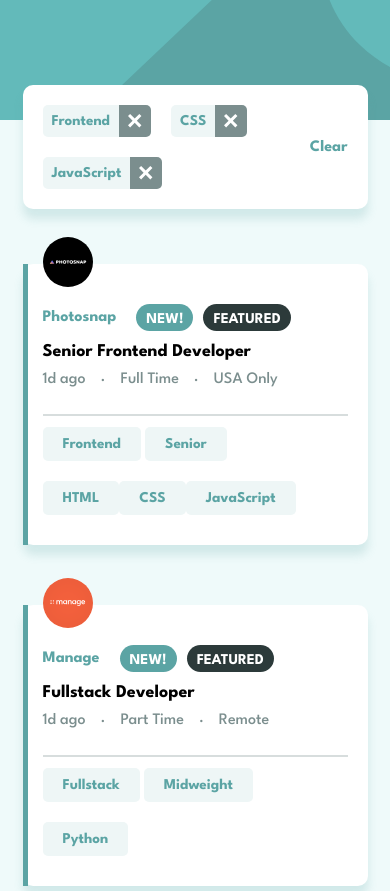
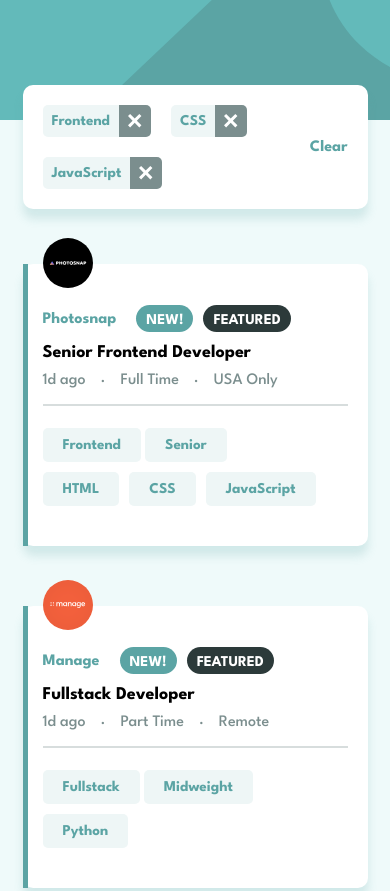
Before and after one commit to AmdjedSanero/static-job-listings-master, a plain HTML site: page index.html in a window 390 px wide. Shown: the top 891 px of the page. Drawn offline with Linux system fonts and the light colour scheme.

Commit message:
very responsive all devices

```diff
--- a/css/style.css
+++ b/css/style.css
@@ -146,6 +146,9 @@ main {
   text-transform: capitalize;
   font-size: 16px;
   font-weight: bold;
+  padding: 0 0px;
+  padding-top: 8px;
+  padding-bottom: 5px;
 }
 
 .result .container .left-side .info-text .top .new {
@@ -220,8 +223,71 @@ main {
   color: white;
   cursor: pointer;
 }
+.right-side .languages {
+  display: flex;
+  justify-content: center;
+  align-items: center;
+  gap: 10px;
+}
+@media (max-width: 992px) {
+  .container {
+    width: 700px;
+  }
+  .filter .container {
+    padding: 20px;
+  }
+  .result .container {
+    padding: 20px;
+    flex-direction: column;
+    gap: 50px;
+    align-items: flex-start;
+  }
+  .left-side {
+    position: relative;
+    padding-top: 20px;
+    width: 100%;
+  }
+  .left-side img {
+    position: absolute;
+    bottom: 100px;
+    left: 0px;
+    width: 50px;
+    height: 50px;
+  }
+  .result .container .left-side .info-text .top .company {
+    margin-right: 10px;
+  }
+  .result .container .left-side .info-text .center .position {
+    font-size: 18px;
+    font-weight: bold;
+  }
+  .result .container .left-side .info-text .bottom {
+    font-size: 16px;
+    font-weight: 500;
+  }
+  .left-side::before {
+    position: absolute;
+    content: "";
+    height: 2px;
+    width: 100%;
+    background-color: hsla(180, 8%, 52%, 0.3);
+    top: 120px;
+  }
+  .right-side {
+    flex-direction: column;
+    gap: 20px;
+    padding-bottom: 0px;
+    align-items: flex-start;
+  }
+  .right-side span {
+    margin-bottom: 20px;
+  }
+  .result .container::before {
+    left: 0;
+  }
+}
 
-@media (max-width: 600px) {
+@media (max-width: 768px) {
   .container {
     width: 345px;
   }
@@ -263,13 +329,13 @@ main {
     height: 2px;
     width: 100%;
     background-color: hsla(180, 8%, 52%, 0.3);
-    top: 130px;
+    top: 120px;
   }
   .right-side {
-    flex-wrap: wrap;
-    justify-content: flex-start;
-    gap: 40px;
-    padding-bottom: 20px;
+    flex-direction: column;
+    gap: 20px;
+    padding-bottom: 0px;
+    align-items: flex-start;
   }
   .right-side span {
     margin-bottom: 20px;
```
